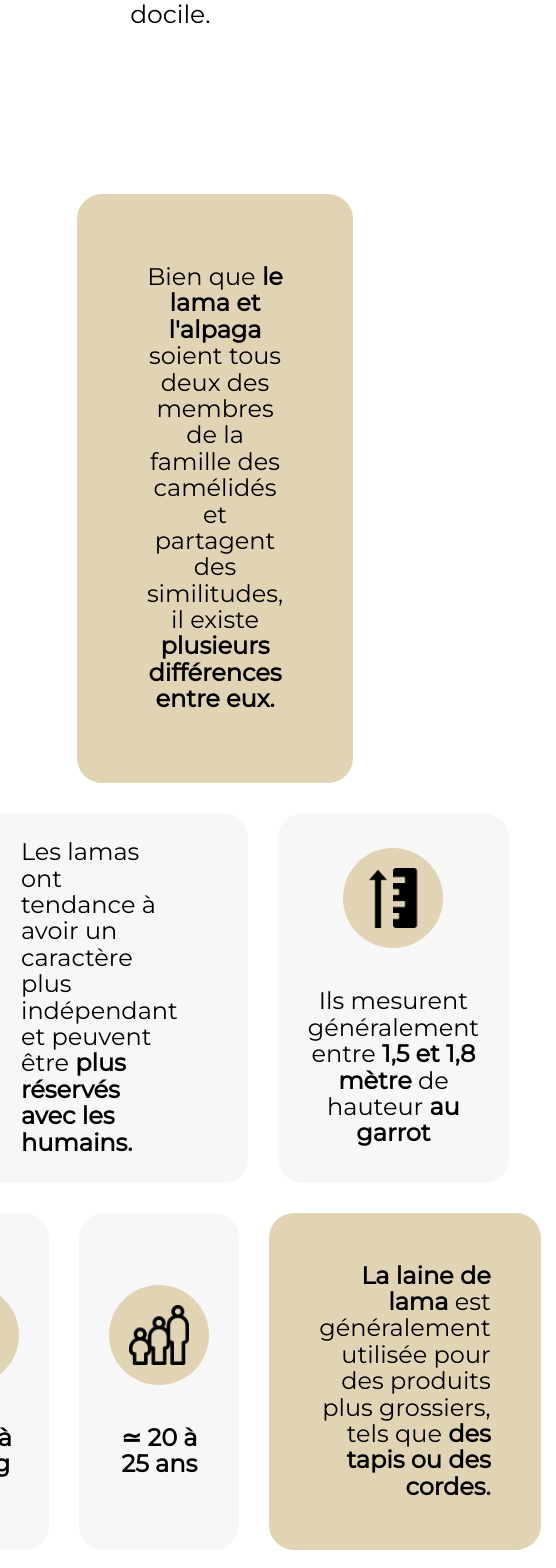
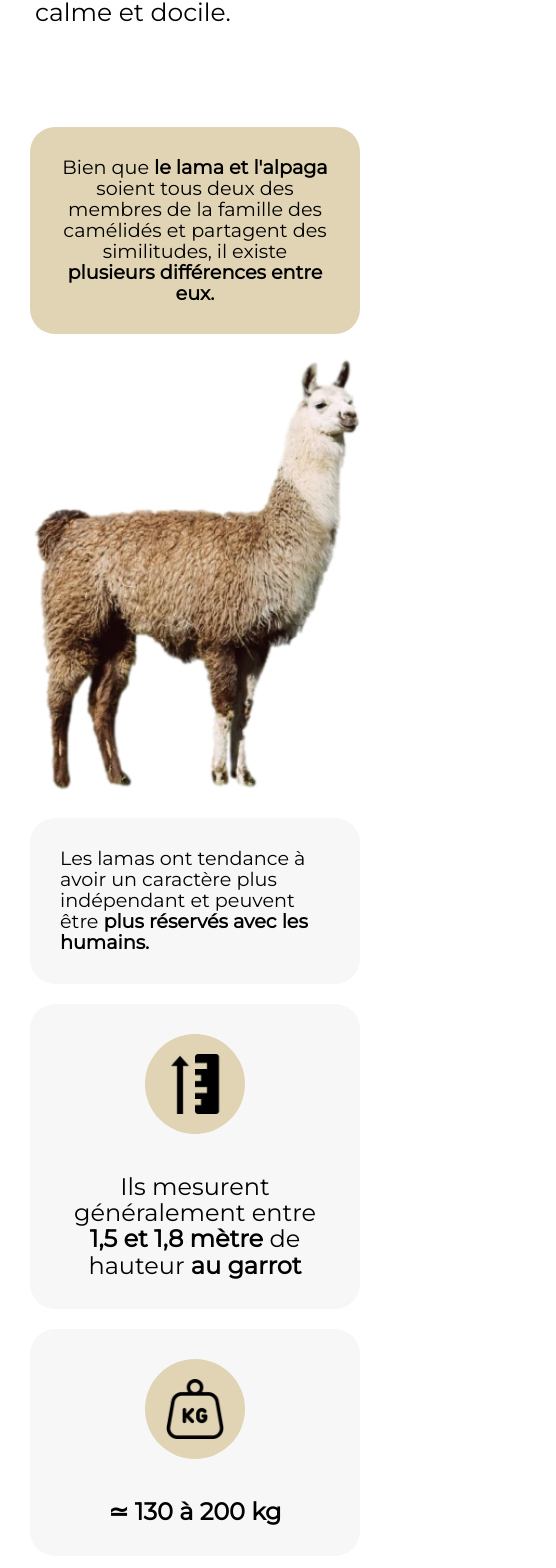
Before and after one commit to julien382/Alpaga, a React (Create React App) app: page /lama in a window 390 px wide. Shown: the part 899-2467 px from the top of the page, 556 px wide, since content can reach past the window. Built offline with nearby package versions, Linux system fonts and the light colour scheme; a web font is replaced by a local one.

Commit message:
add mediaquerie infosAnimal

```diff
--- a/src/components/InfoVisuel/InfoVisuel.scss
+++ b/src/components/InfoVisuel/InfoVisuel.scss
@@ -27,3 +27,9 @@
     max-height: 100%;
     padding: 20px;
 }
+
+@media only screen and (max-width: 767px) {
+    .InfoVisuel{
+        margin: 10px;
+    }
+}
--- a/src/components/InfosAnimal/InfosAnimal.scss
+++ b/src/components/InfosAnimal/InfosAnimal.scss
@@ -73,86 +73,46 @@
 }*/
 
 @media only screen and (max-width: 767px) {
-    .part2_Accueil{
-        display: flex;
-        flex-direction: column;
-        justify-content: space-between;
-        align-items: center;
-        margin-top: 50px;
-        padding: 15px;
-        padding-top: 50px;
-        padding-bottom: 50px;
+    .part2_mainText {
+        font-size: calc($primary-font-size * 0.8); /* Réduction de la taille de la police */
+        padding: 30px; /* Réduction du padding */
+        margin: 10px; /* Réduction des marges */
     }
 
-    .part2_textContainer{
-        margin-left: 0px;
-        display: flex;
-        flex-direction: column;
-        align-items: center;
-        margin-top: 0px;
-        margin-bottom: 0px;
+    .part2_containerTextImage {
+        flex-direction: column; /* Empile les éléments verticalement */
+        height: auto; /* Ajuste la hauteur automatiquement */
     }
 
-    .part2_Paragraphe1{
-        text-align: center;
-        font-size: 20px;
+    .part2_paragraphe1 {
+        font-size: calc($primary-font-size * 0.8); /* Réduction de la taille de la police */
+        padding: 30px; /* Réduction du padding */
+        margin: 10px; /* Réduction des marges */
     }
 
-    .part2_ParagrapheRow{
-        display: flex;
-        justify-content: space-between;
-        margin-top: 50px;
+    .part2_imageContainer {
+        margin: 0px; /* Réduction des marges */
+        padding: 0px;
+        width: 100%; /* L'image prend toute la largeur */
+        height: auto; /* Ajuste automatiquement la hauteur */
+        margin-top: 10px;
+        margin-bottom: 10px;
     }
 
-    .part2_Paragraphe2{
-        text-align: start;
-        color: white;
-        font-size: 20px;
+    .part2_image {
+        width: 100%; /* L'image reste adaptative */
+        height: auto; /* Respecte les proportions */
     }
 
-    .part2_Paragraphe3{
-        text-align: center;
-        font-size: 20px;
-        margin-top: 50px;
-        margin-left: 0px;
+    .part2_containerPoidsParagraphe2 {
+        flex-direction: column; /* Les blocs s'empilent verticalement */
+        gap: 10px; /* Ajoute un espace entre les blocs */
     }
 
-    .part2_imageTextContainer{
-        display: flex;
-        flex-direction: column;
-        align-items: center;
-        margin-right: 0px;
-    }
-
-    .part2_Paragraphe4{
-        text-align: end;
-        float: right;
-        color: white;
-        font-size: 20px;
-        margin-left: 0px;
-    }
-
-    .part2_alpagaImageContainer{
-        width: 200px;
-        height: auto;
-        max-width: 100%;
-        overflow: hidden;
-        padding-left: 15px;
-        margin-top: 50px;
-        margin-bottom: 50px;
-    }
-
-    .part2_alpagaImage{
-        width: 100%;
-        height: 100%;
-        max-width: 100%;
-        object-fit: contain;
-    }
-
-    .part2_Paragraphe5{
-        text-align: center;
-        color: white;
-        font-size: 20px;
-        margin-bottom: 0px;
+    .part2_paragraphe2 {
+        font-size: calc($primary-font-size * 0.8); /* Réduction de la taille de la police */
+        padding: 30px; /* Réduction du padding */
+        text-align: center; /* Centre le texte pour mobile */
+        margin: 10px; /* Réduction des marges */
     }
 }
--- a/src/styles/index.scss
+++ b/src/styles/index.scss
@@ -34,3 +34,10 @@ $secondary-font-size: 30px;
 $tertiary-font-size: 100px;
 
 $secondary-font: 'Mansalva', cursive;
+
+@media only screen and (max-width: 767px) {
+  main{
+    margin-left: 20px;
+    margin-right: 20px;
+  }
+}
```
